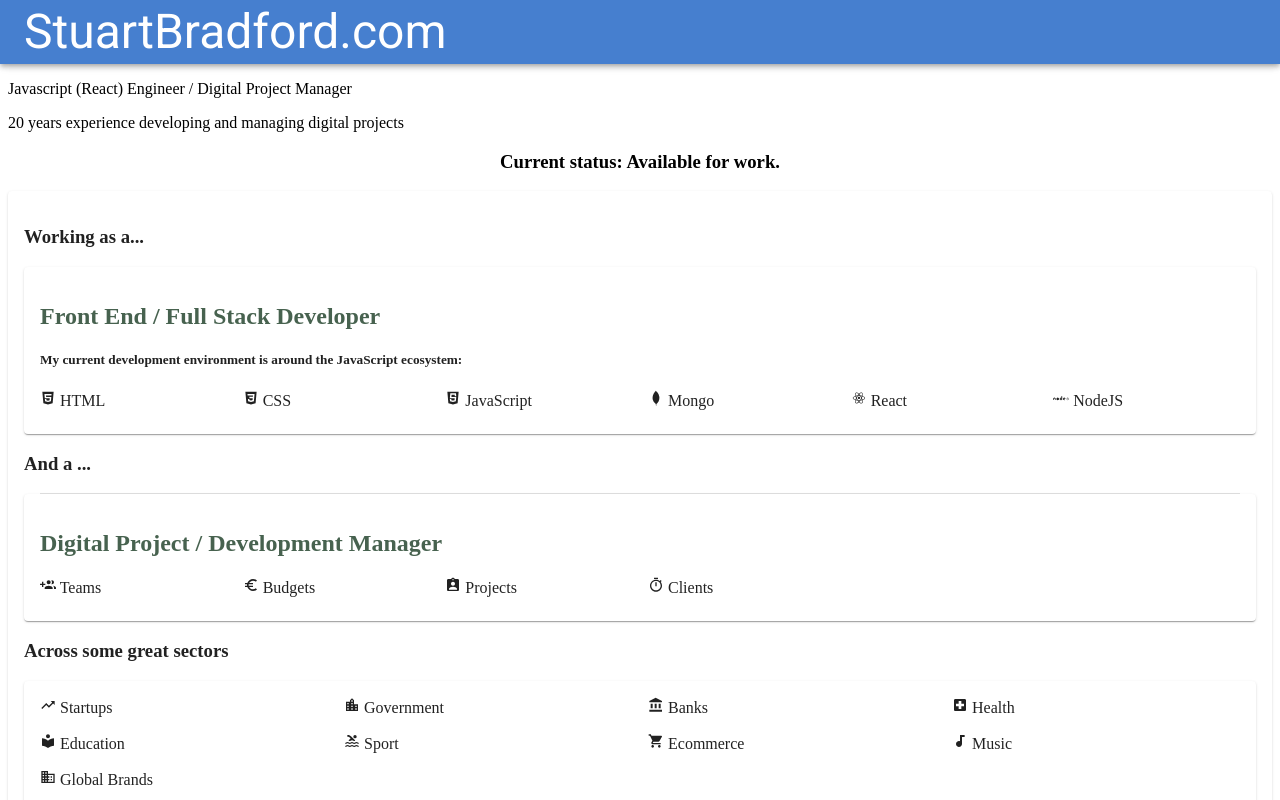
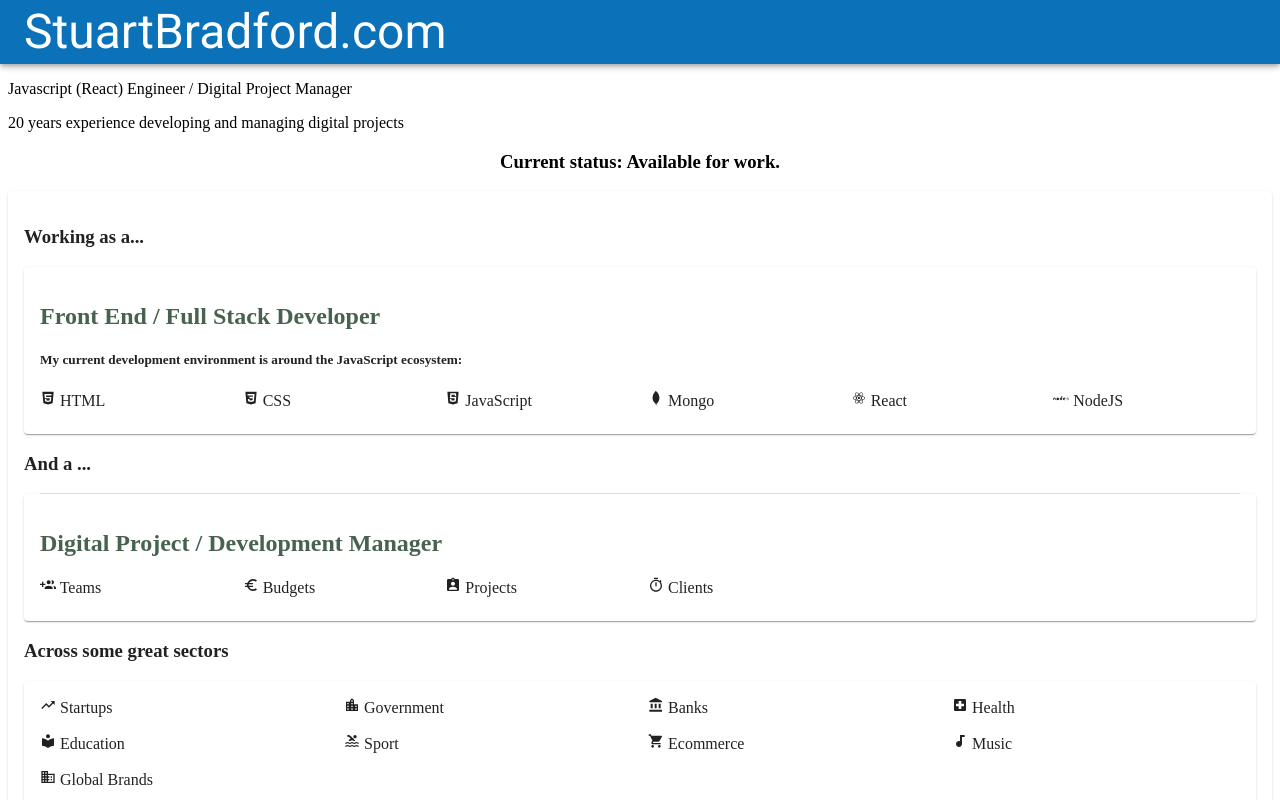
Before and after one commit to 789ni812/my-portfolio, a React (Create React App) app: page / in a window 1280 px wide. Shown: the top 800 px of the page. Built offline with nearby package versions, Linux system fonts and the light colour scheme.

Commit message:
Wired Up Theme.js file to override MUITheme properties

```diff
--- a/src/App.js
+++ b/src/App.js
@@ -1,7 +1,7 @@
 import React from "react";
 // Material-ui
 import { ThemeProvider } from "@material-ui/core/styles";
-import theme from "./theme";
+import theme from "./components/ui/Theme.js";
 
 // custom comps
 import Header from "./components/ui/Header/header";
--- /dev/null
+++ b/src/components/ui/Theme.js
@@ -0,0 +1,33 @@
+import { createMuiTheme } from "@material-ui/core/styles";
+
+const arcBlue = "#0B72B9";
+const arcOrange = "#FFBA60";
+
+export default createMuiTheme({
+  palette: {
+    common: {
+      blue: `${arcBlue}`,
+      orange: `${arcOrange}`,
+    },
+    primary: {
+      main: `${arcBlue}`,
+    },
+    seconday: {
+      main: `${arcOrange}`,
+    },
+  },
+  typography: {
+    tab: {
+      fontFamily: "Raleway",
+      textTransform: "none",
+      fontWeight: 700,
+      fontSize: "1rem",
+    },
+    estimate: {
+      fontFamily: "Pacifico",
+      fontSize: "1rem",
+      textTransform: "none",
+      color: "white",
+    },
+  },
+});
```
